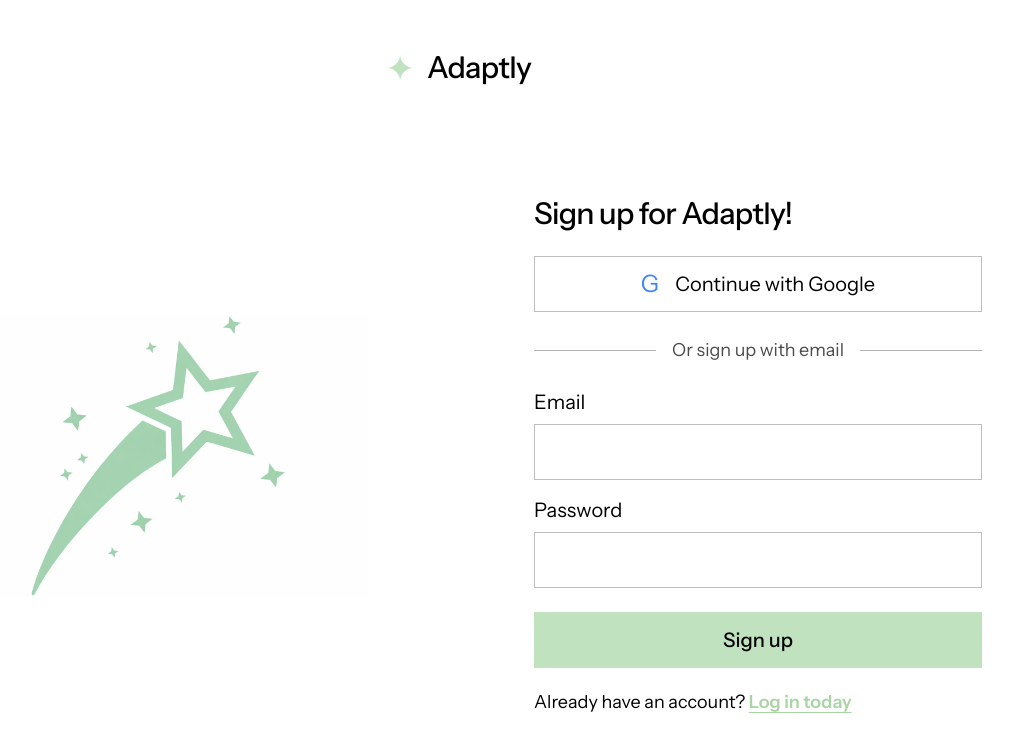
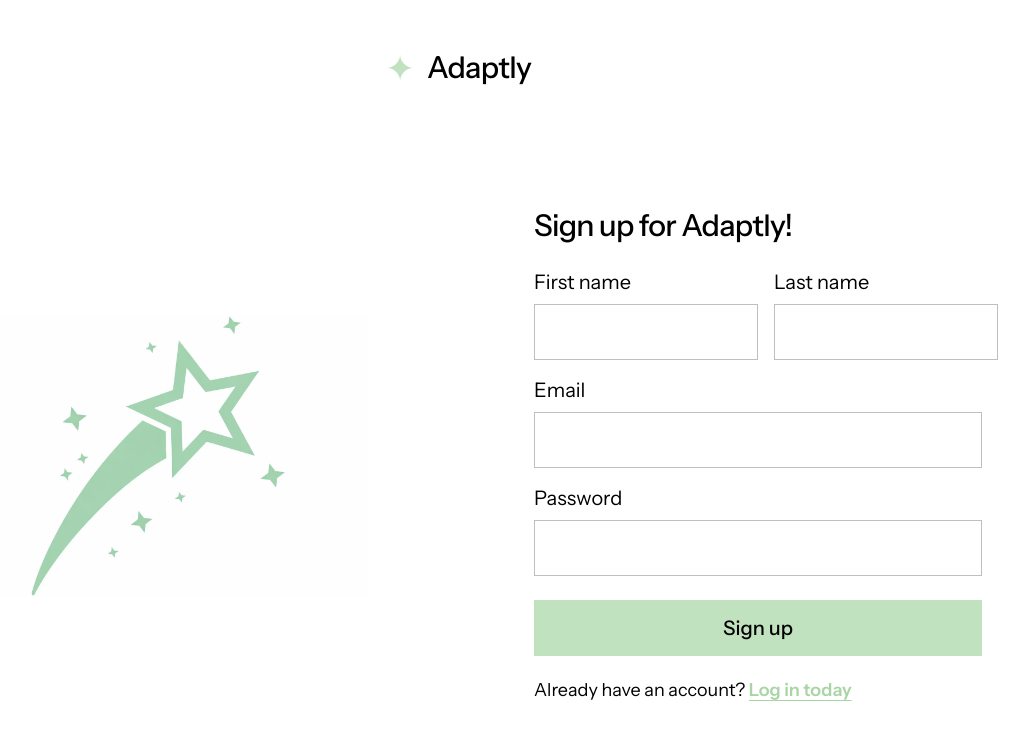
Before and after one commit to kguillen04/CPSC-4900-Senior-Project, a React (Vite) app in the folder client/: page /register in a window 1280 px wide. Shown: the top 752 px of the page, without its empty margins (182-1211 px from the left). Built offline with nearby package versions, Linux system fonts and the light colour scheme.

Commit message:
Frontend + Backend: First and Last Name on Sign Up

```diff
--- a/client/src/pages/Register.jsx
+++ b/client/src/pages/Register.jsx
@@ -5,6 +5,9 @@
 
 export default function Register({ onAuth }) {
   const navigate = useNavigate();
+
+  const [firstName, setFirstName] = useState("");
+  const [lastName, setLastName] = useState("");
 
   const [email, setEmail] = useState("");
   const [password, setPassword] = useState("");
@@ -18,13 +21,20 @@
     setError("");
 
     try {
-      const data = await postJSON("/api/auth/register", { email, password });
+      const data = await postJSON("/api/auth/register", {
+        firstName,
+        lastName,
+        email,
+        password
+});
 
       localStorage.setItem(
         "user",
         JSON.stringify({
           userId: data.userId,
           email: data.email ?? email,
+          firstName: data.firstName ?? firstName,
+          lastName: data.lastName ?? lastName,
         })
       );
 
@@ -64,7 +74,7 @@
                 Sign up for Adaptly!
               </h1>
 
-              <button
+              {/* <button
                 type="button"
                 className="flex h-14 w-full items-center justify-center gap-4 border border-black/25 bg-white text-xl transition hover:bg-neutral-50"
               >
@@ -76,9 +86,33 @@
                 <div className="h-px flex-1 bg-black/30" />
                 <span>Or sign up with email</span>
                 <div className="h-px flex-1 bg-black/30" />
-              </div>
+              </div> */}
 
               <form onSubmit={handleSubmit} className="flex flex-col gap-4">
+                <div className="flex gap-4">
+                  <label className="flex w-1/2 flex-col gap-2">
+                    <span className="text-xl">First name</span>
+                    <input
+                      value={firstName}
+                      onChange={(e) => setFirstName(e.target.value)}
+                      type="text"
+                      required
+                      className="h-14 border border-black/25 px-4 text-lg outline-none focus:border-primary"
+                    />
+                  </label>
+
+                  <label className="flex w-1/2 flex-col gap-2">
+                    <span className="text-xl">Last name</span>
+                    <input
+                      value={lastName}
+                      onChange={(e) => setLastName(e.target.value)}
+                      type="text"
+                      required
+                      className="h-14 border border-black/25 px-4 text-lg outline-none focus:border-primary"
+                    />
+                  </label>
+                </div>
+
                 <label className="flex flex-col gap-2">
                   <span className="text-xl">Email</span>
                   <input
```
Also changed, not shown: 1 other file (tests, documents, lock files or other folders).
